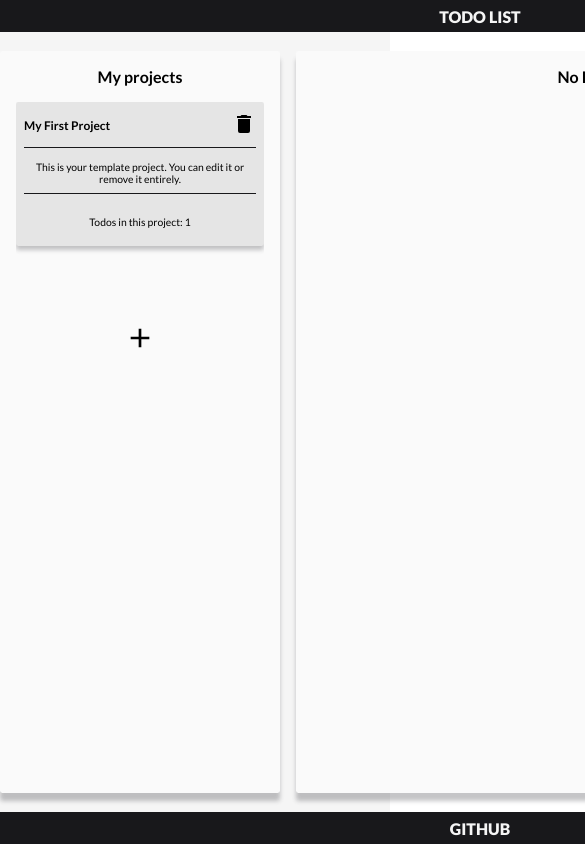
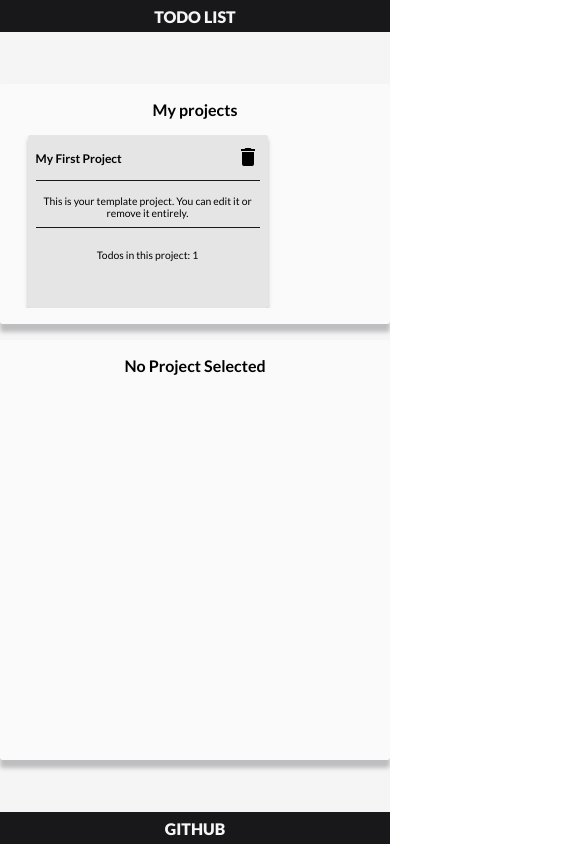
Before and after one commit to rgb-katana/odin-todo-list, a website built with webpack: page dist/index.html in a window 390 px wide. Shown: the top 844 px of the page, 585 px wide, since content can reach past the window. Built offline with nearby package versions, Linux system fonts and the light colour scheme.

Commit message:
responsive css

```diff
--- a/src/sass/components/_project.scss
+++ b/src/sass/components/_project.scss
@@ -1,5 +1,9 @@
 .project {
   width: 100%;
+
+  @include respond(tab-land) {
+    width: 33%;
+  }
 
   &__head {
     width: 100%;
--- a/src/sass/components/_projects.scss
+++ b/src/sass/components/_projects.scss
@@ -7,6 +7,14 @@
   display: flex;
   flex-direction: column;
   align-items: center;
+
+  @include respond(tab-land) {
+    width: 90vw;
+  }
+
+  @include respond(tab-port) {
+    width: 100vw;
+  }
 
   border-radius: 0.3rem;
 
@@ -20,8 +28,28 @@
     overflow-y: auto;
     overflow-x: hidden;
 
+    & > * {
+      min-width: 30rem;
+    }
+
     & > *:not(:last-child) {
       margin-bottom: 2rem;
+
+      @include respond(tab-land) {
+        margin-right: 2rem;
+        margin-bottom: 0;
+      }
+    }
+
+    @include respond(tab-land) {
+      height: 32rem;
+      display: flex;
+      flex-direction: row;
+      overflow-y: hidden;
+      width: 90vw;
+      padding-left: 1rem;
+      padding-right: 1rem;
+      overflow-x: scroll;
     }
   }
 
@@ -39,6 +67,12 @@
     border-radius: 0.3rem;
 
     box-shadow: 0rem 0.5rem 0.5rem rgba($shadow-color-lt, 0.3);
+  }
+
+  &__add {
+    @include respond(tab-land) {
+      width: 33%;
+    }
   }
 
   &__add-btn {
--- a/src/sass/components/_todo.scss
+++ b/src/sass/components/_todo.scss
@@ -3,6 +3,10 @@
   grid-template-columns: 60% 1fr min-content;
   justify-items: center;
   align-items: center;
+
+  @include respond(phone) {
+    grid-template-columns: 50% 1fr min-content;
+  }
 
   height: 5rem;
   padding-left: 2rem;
@@ -57,6 +61,10 @@
     display: grid;
     grid-template-columns: 60% 1fr min-content;
     justify-items: center;
+
+    @include respond(phone) {
+      grid-template-columns: 50% 1fr min-content;
+    }
 
     background-color: inherit;
     border-radius: 0.3rem;
--- a/src/sass/components/_todos.scss
+++ b/src/sass/components/_todos.scss
@@ -9,6 +9,14 @@
   display: flex;
   flex-direction: column;
   align-items: center;
+
+  @include respond(tab-land) {
+    width: 90vw;
+  }
+
+  @include respond(tab-port) {
+    width: 100vw;
+  }
 
   &__title {
     margin-bottom: 2rem;
@@ -25,6 +33,11 @@
 
     & > *:not(:last-child) {
       margin-bottom: 2rem;
+    }
+
+    @include respond(tab-land) {
+      height: auto;
+      height: 35vh;
     }
   }
 
--- a/src/sass/layout/_app.scss
+++ b/src/sass/layout/_app.scss
@@ -9,4 +9,15 @@
   grid-template-columns: 35rem 1fr;
   grid-column-gap: 2rem;
   justify-self: center;
+
+  @include respond(tab-land) {
+    width: 90vw;
+    grid-template-columns: 1fr;
+    grid-template-rows: 30rem 1fr;
+    grid-gap: 2rem;
+  }
+
+  @include respond(tab-port) {
+    width: 100vw;
+  }
 }
--- a/src/sass/pages/_content.scss
+++ b/src/sass/pages/_content.scss
@@ -6,4 +6,8 @@
 
   display: grid;
   grid-template-rows: 4rem 1fr 4rem;
+
+  @include respond(tab-land) {
+    width: 100vw;
+  }
 }
```
